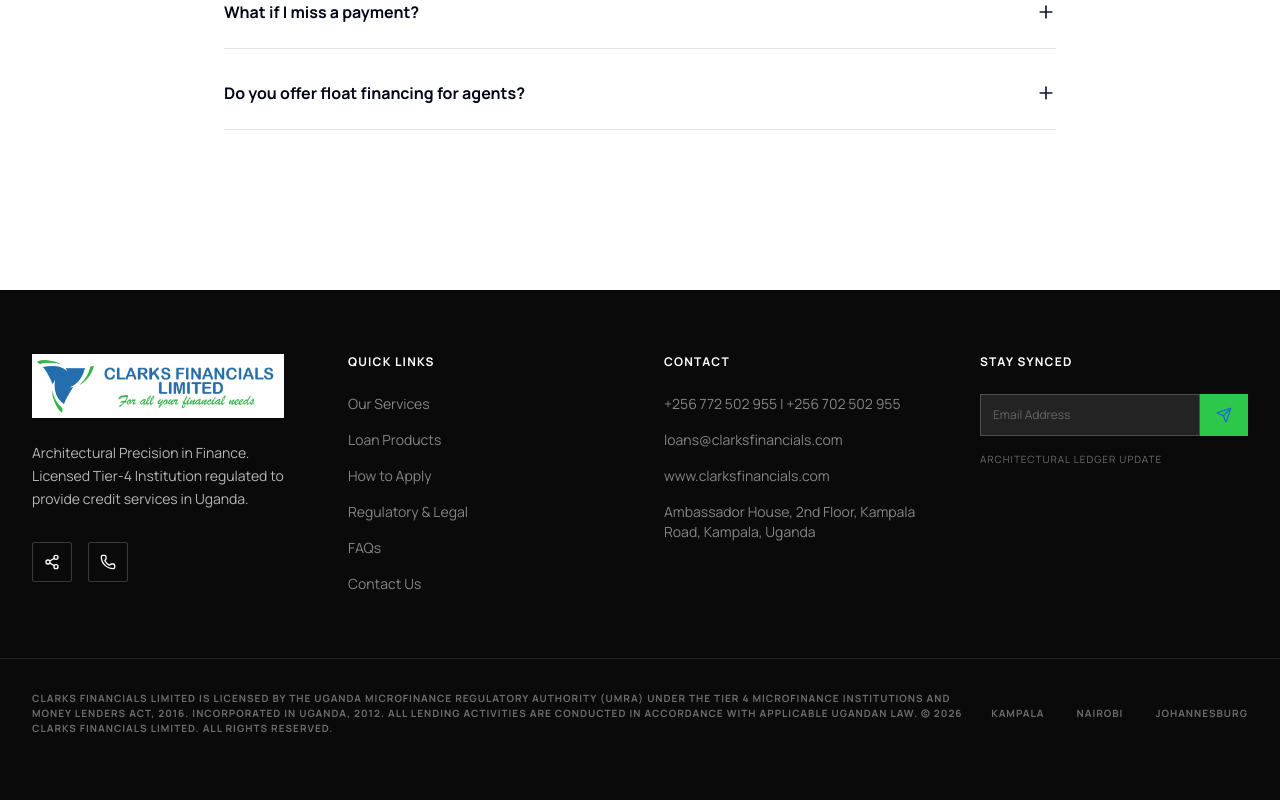
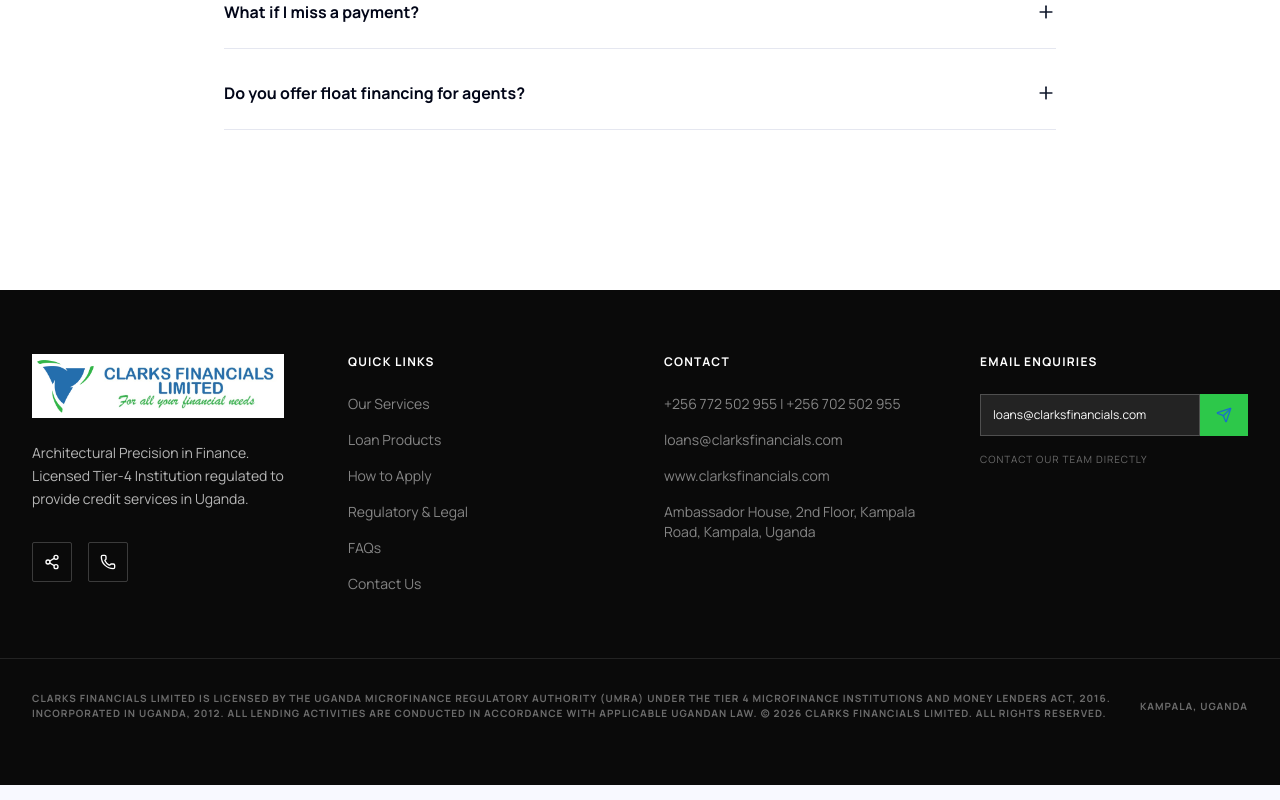
Before and after one commit to gilbatini/ClarksFinancialsLtd, a React (Vite) app: page /faqs in a window 1280 px wide. Shown: the part 1557-2357 px from the top of the page. Built offline with nearby package versions, Linux system fonts and the light colour scheme.

Commit message:
seo(track-f): enforce local identity consistency

```diff
--- a/scripts/seo/verify-nap.mjs
+++ b/scripts/seo/verify-nap.mjs
@@ -1,6 +1,7 @@
 #!/usr/bin/env node
 import { assert, loadRoutes } from "./lib.mjs";
 import { withRenderedSite } from "./browser-runner.mjs";
+import { financialServiceSchema, organizationSchema } from "../../src/seo/schema-data.mjs";
 
 const routes = await loadRoutes();
 const records = await withRenderedSite(async ({ browser, baseUrl }) => {
@@ -10,6 +11,7 @@ const records = await withRenderedSite(async ({ browser, baseUrl }) => {
     await page.goto(new URL(path, baseUrl).href, { waitUntil: "domcontentloaded" });
     output.push({
       path,
+      bodyText: await page.locator("body").innerText(),
       values: await page.locator("[data-seo-nap]").evaluate((nap) => ({
         name: nap.querySelector("[data-nap-name]")?.textContent.trim(),
         phones: nap.querySelector("[data-nap-phone]")?.textContent.replace(/\s+/g, " ").trim(),
@@ -25,5 +27,17 @@ const canonical = JSON.stringify(records[0].values);
 for (const record of records) {
   assert(Object.values(record.values).every(Boolean), `${record.path} has incomplete NAP data`);
   assert(JSON.stringify(record.values) === canonical, `${record.path} has inconsistent NAP data`);
+  assert(!/\b(?:Nairobi|Johannesburg)\b/i.test(record.bodyText), record.path + " advertises an unverified office location");
 }
+const values = records[0].values;
+const normalize = (value) => value.toLowerCase().replace(/[^a-z0-9]+/g, "");
+const renderedPhones = values.phones.match(/\+\d[\d ]+/g)?.map(normalize) ?? [];
+const schemaPhones = organizationSchema.contactPoint.map((contact) => normalize(contact.telephone));
+const schemaAddress = organizationSchema.address.streetAddress + ", " + organizationSchema.address.addressLocality + ", Uganda";
+assert(organizationSchema.name === values.name, "Organization schema name differs from rendered NAP");
+assert(financialServiceSchema.name === values.name, "FinancialService schema name differs from rendered NAP");
+assert(organizationSchema.email === values.email && financialServiceSchema.email === values.email, "Schema email differs from rendered NAP");
+assert(schemaPhones.every((phone) => renderedPhones.includes(phone)), "Schema phone list differs from rendered NAP");
+assert(normalize(schemaAddress) === normalize(values.address), "Schema address differs from rendered NAP");
+
 console.log(`PASS F-01: identical name, phones, email, and address rendered on all ${records.length} routes`);
--- a/src/components/Footer.tsx
+++ b/src/components/Footer.tsx
@@ -48,23 +48,21 @@ export default function Footer() {
         </div>
 
         <div>
-          <h4 className="font-bold text-white mb-6 uppercase tracking-widest text-xs">Stay Synced</h4>
+          <h4 className="font-bold text-white mb-6 uppercase tracking-widest text-xs">Email Enquiries</h4>
           <div className="flex">
-            <input className="bg-white/10 border border-white/20 text-xs p-3 w-full focus:ring-0 focus:border-secondary placeholder:text-white/30" placeholder="Email Address" />
-            <button className="bg-secondary text-primary px-4 hover:bg-white transition-colors">
+            <a className="bg-white/10 border border-white/20 text-xs p-3 w-full hover:border-secondary transition-colors" href={"mailto:" + business.email}>{business.email}</a>
+            <a aria-label="Email Clarks Financials" className="bg-secondary text-primary px-4 hover:bg-white transition-colors flex items-center" href={"mailto:" + business.email}>
               <Send className="w-4 h-4" />
-            </button>
+            </a>
           </div>
-          <p className="mt-4 text-[10px] text-white/40 uppercase tracking-widest">Architectural Ledger Update</p>
+          <p className="mt-4 text-[10px] text-white/40 uppercase tracking-widest">Contact our team directly</p>
         </div>
       </div>
 
       <div className="container mx-auto px-8 mt-8 flex flex-col md:flex-row justify-between items-center text-[10px] font-bold text-white/40 tracking-widest uppercase">
         <p>Clarks Financials Limited is licensed by the Uganda Microfinance Regulatory Authority (UMRA) under the Tier 4 Microfinance Institutions and Money Lenders Act, 2016. Incorporated in Uganda, 2012. All lending activities are conducted in accordance with applicable Ugandan law. © 2026 Clarks Financials Limited. All rights reserved.</p>
         <div className="flex gap-8 mt-4 md:mt-0 shrink-0">
-          <span>Kampala</span>
-          <span>Nairobi</span>
-          <span>Johannesburg</span>
+          <span>Kampala, Uganda</span>
         </div>
       </div>
     </footer>
--- a/src/seo/schema-data.mjs
+++ b/src/seo/schema-data.mjs
@@ -53,7 +53,7 @@ export const financialServiceSchema = {
   "@context": "https://schema.org",
   "@type": "FinancialService",
   "@id": `${SITE_URL}/#financial-service-kampala-road`,
-  name: "Clarks Financials Limited — Kampala Road",
+  name: "Clarks Financials Limited",
   url: `${SITE_URL}/contact`,
   image: `${SITE_URL}/logo-2-orgnal.jpg`,
   parentOrganization: {
```
Also changed, not shown: 1 other file (tests, documents, lock files or other folders).
